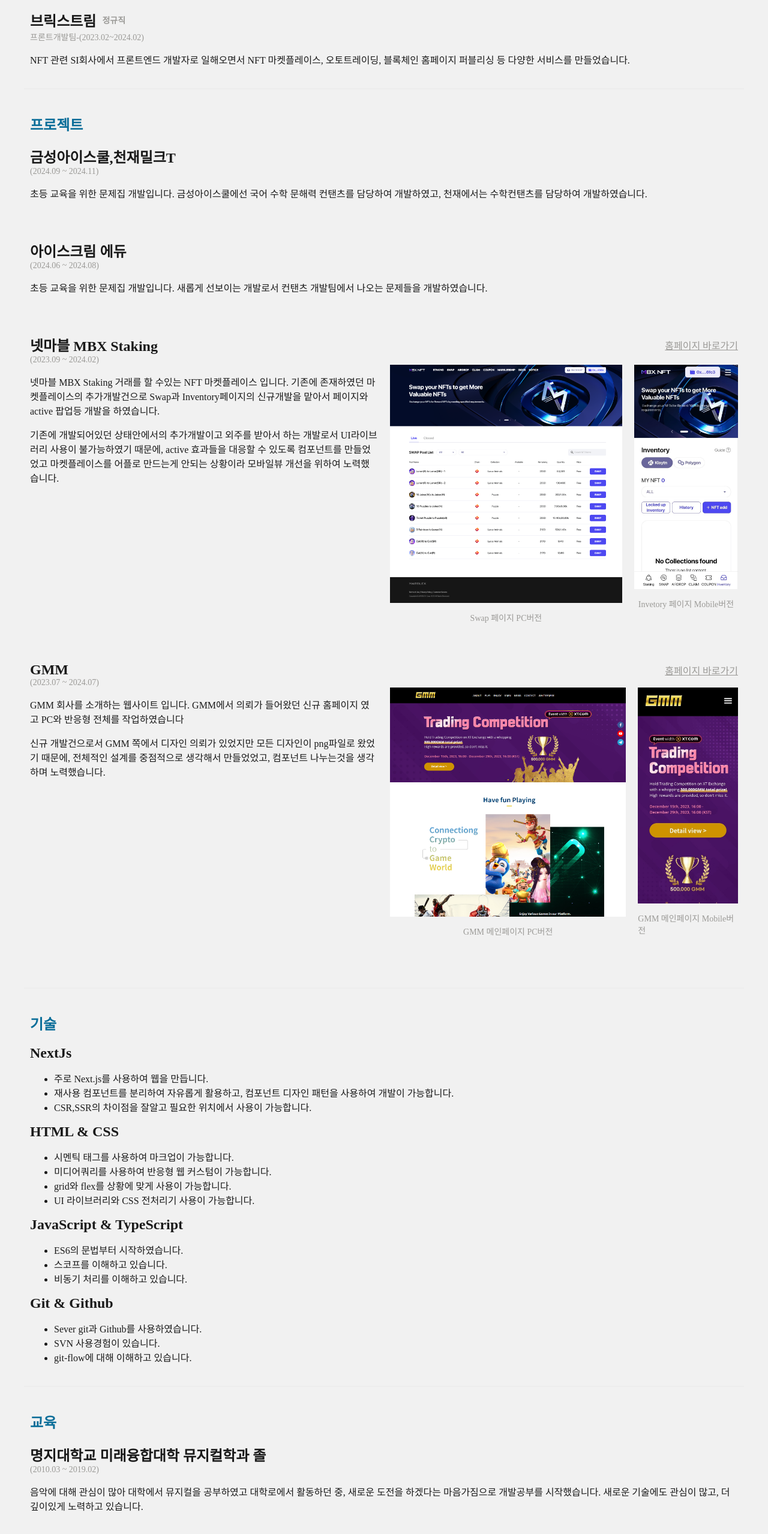
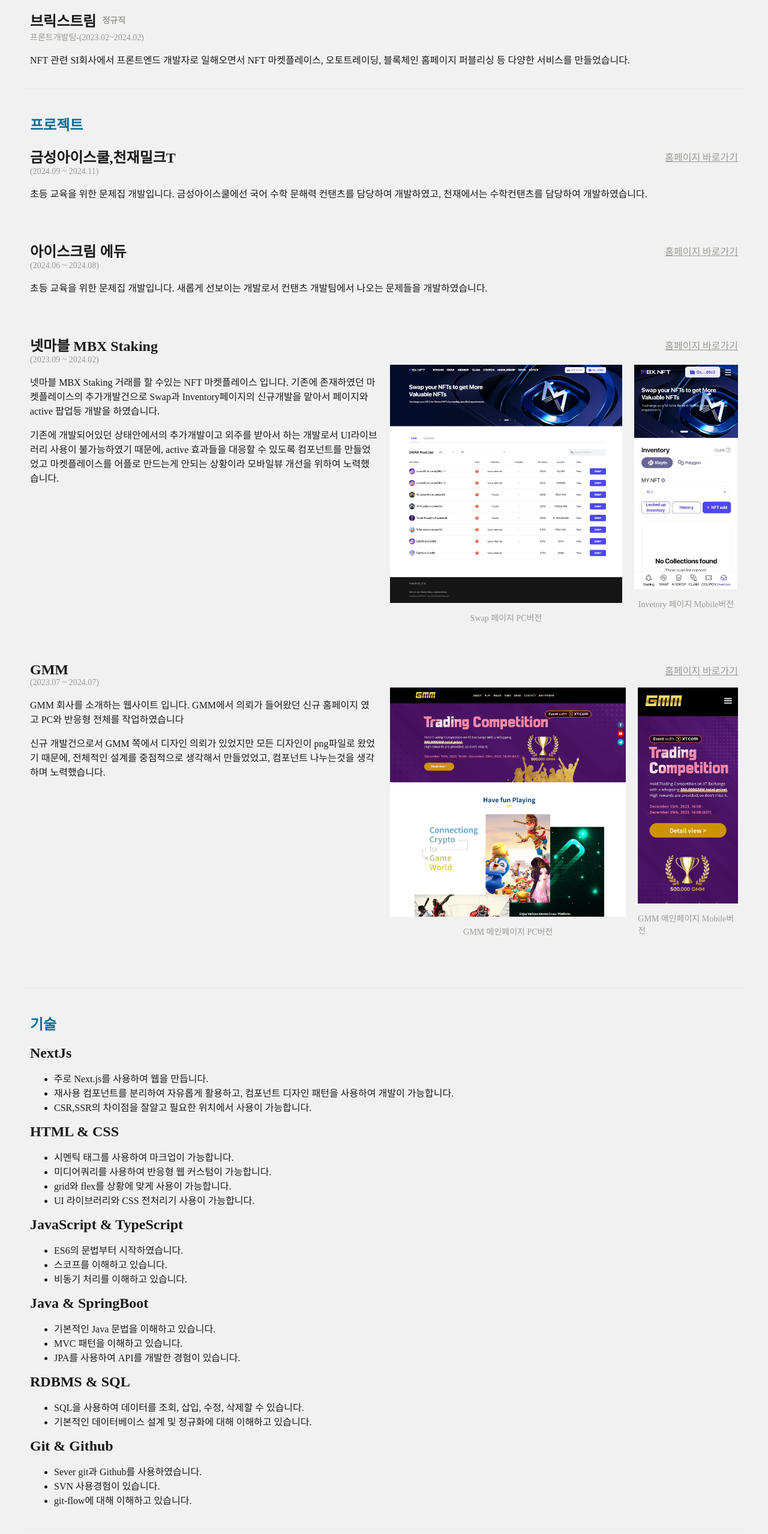
Before and after one commit to ChungwonJ/port, a Next.js app: page / in a window 1280 px wide. Shown: the part 745-3302 px from the top of the page at 60% size. Built offline with nearby package versions, Linux system fonts and the light colour scheme; a web font is replaced by a local one.

Commit message:
포트 스킬추가

```diff
--- a/data/index.js
+++ b/data/index.js
@@ -1,13 +1,13 @@
 export const PROJECT = [
   {
     title: "금성아이스쿨,천재밀크T",
-    link: "",
+    link: "https://www.purunet-ischool.co.kr/productGuide/productInfo/productguide02.ks",
     since: "(2024.09 ~ 2024.11)",
     txt: "초등 교육을 위한 문제집 개발입니다. 금성아이스쿨에선 국어 수학 문해력 컨탠츠를 담당하여 개발하였고, 천재에서는 수학컨탠츠를 담당하여 개발하였습니다.",
   },
   {
     title: "아이스크림 에듀",
-    link: "",
+    link: "https://www.home-learn.co.kr/homelearn/intro107/prepare-review-study.html",
     since: "(2024.06 ~ 2024.08)",
     txt: "초등 교육을 위한 문제집 개발입니다. 새롭게 선보이는 개발로서 컨탠츠 개발팀에서 나오는 문제들을 개발하였습니다.",
   },
@@ -16,7 +16,7 @@
     link: "https://nft.marblex.io/",
     since: "(2023.09 ~ 2024.02)",
     txt: "넷마블 MBX Staking 거래를 할 수있는 NFT 마켓플레이스 입니다. 기존에 존재하였던 마켓플레이스의 추가개발건으로 Swap과 Inventory페이지의 신규개발을 맡아서 페이지와 active 팝업등 개발을 하였습니다.",
-    txtTroble:"기존에 개발되어있던 상태안에서의 추가개발이고 외주를 받아서 하는 개발로서 UI라이브러리 사용이 불가능하였기 때문에, active 효과들을 대응할 수 있도록 컴포넌트를 만들었었고 마켓플레이스를 어플로 만드는게 안되는 상황이라 모바일뷰 개선을 위하여 노력했습니다.",
+    txtTroble: "기존에 개발되어있던 상태안에서의 추가개발이고 외주를 받아서 하는 개발로서 UI라이브러리 사용이 불가능하였기 때문에, active 효과들을 대응할 수 있도록 컴포넌트를 만들었었고 마켓플레이스를 어플로 만드는게 안되는 상황이라 모바일뷰 개선을 위하여 노력했습니다.",
     pcImgSrc: "/images/mbx/mbx0.png",
     pcAlt: "마블렉스 PC버전",
     pcTitle: "Swap 페이지 PC버전",
@@ -29,7 +29,7 @@
     link: "https://gmm.gold/",
     since: "(2023.07 ~ 2024.07)",
     txt: "GMM 회사를 소개하는 웹사이트 입니다. GMM에서 의뢰가 들어왔던 신규 홈페이지 였고 PC와 반응형 전체를 작업하였습니다",
-    txtTroble:"신규 개발건으로서 GMM 쪽에서 디자인 의뢰가 있었지만 모든 디자인이 png파일로 왔었기 때문에, 전체적인 설계를 중점적으로 생각해서 만들었었고, 컴포넌트 나누는것을 생각하며 노력했습니다.",
+    txtTroble: "신규 개발건으로서 GMM 쪽에서 디자인 의뢰가 있었지만 모든 디자인이 png파일로 왔었기 때문에, 전체적인 설계를 중점적으로 생각해서 만들었었고, 컴포넌트 나누는것을 생각하며 노력했습니다.",
     pcImgSrc: "/images/gmm/gmm0.png",
     pcAlt: "GMM PC버전",
     pcTitle: "GMM 메인페이지 PC버전",
@@ -86,6 +86,31 @@
     ],
   },
   {
+    title: "Java & SpringBoot",
+    skills: [
+      {
+        skillTxt: "기본적인 Java 문법을 이해하고 있습니다.",
+      },
+      {
+        skillTxt: "MVC 패턴을 이해하고 있습니다.",
+      },
+      {
+        skillTxt: "JPA를 사용하여 API를 개발한 경험이 있습니다.",
+      }
+    ],
+  },
+  {
+    title: "RDBMS & SQL",
+    skills: [
+      {
+        skillTxt: "SQL을 사용하여 데이터를 조회, 삽입, 수정, 삭제할 수 있습니다.",
+      },
+      {
+        skillTxt: "기본적인 데이터베이스 설계 및 정규화에 대해 이해하고 있습니다.",
+      },
+    ],
+  },
+  {
     title: "Git & Github",
     skills: [
       {
```
Also changed, not shown: .yarnrc.yml (added), 1 other file (tests, documents, lock files or other folders).
